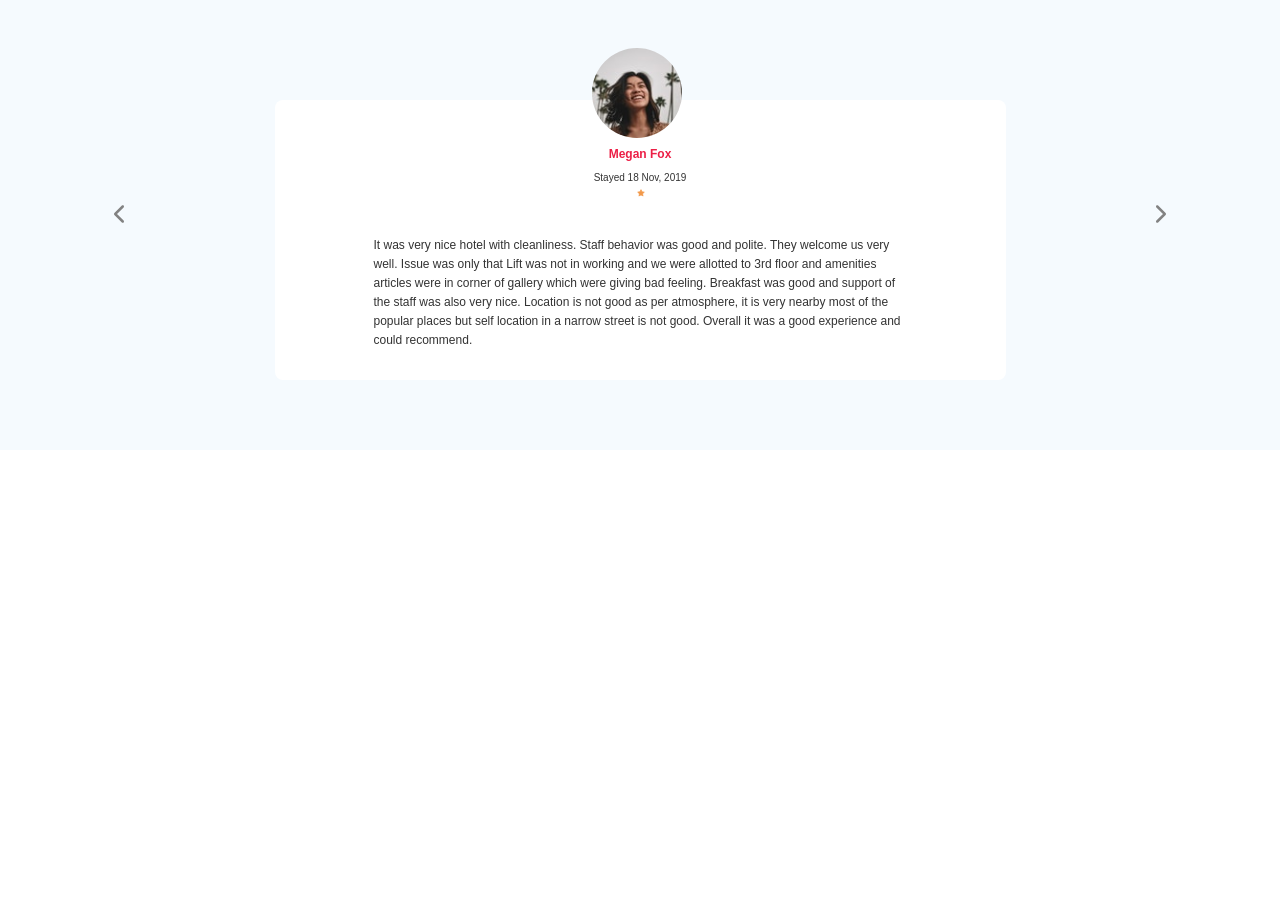
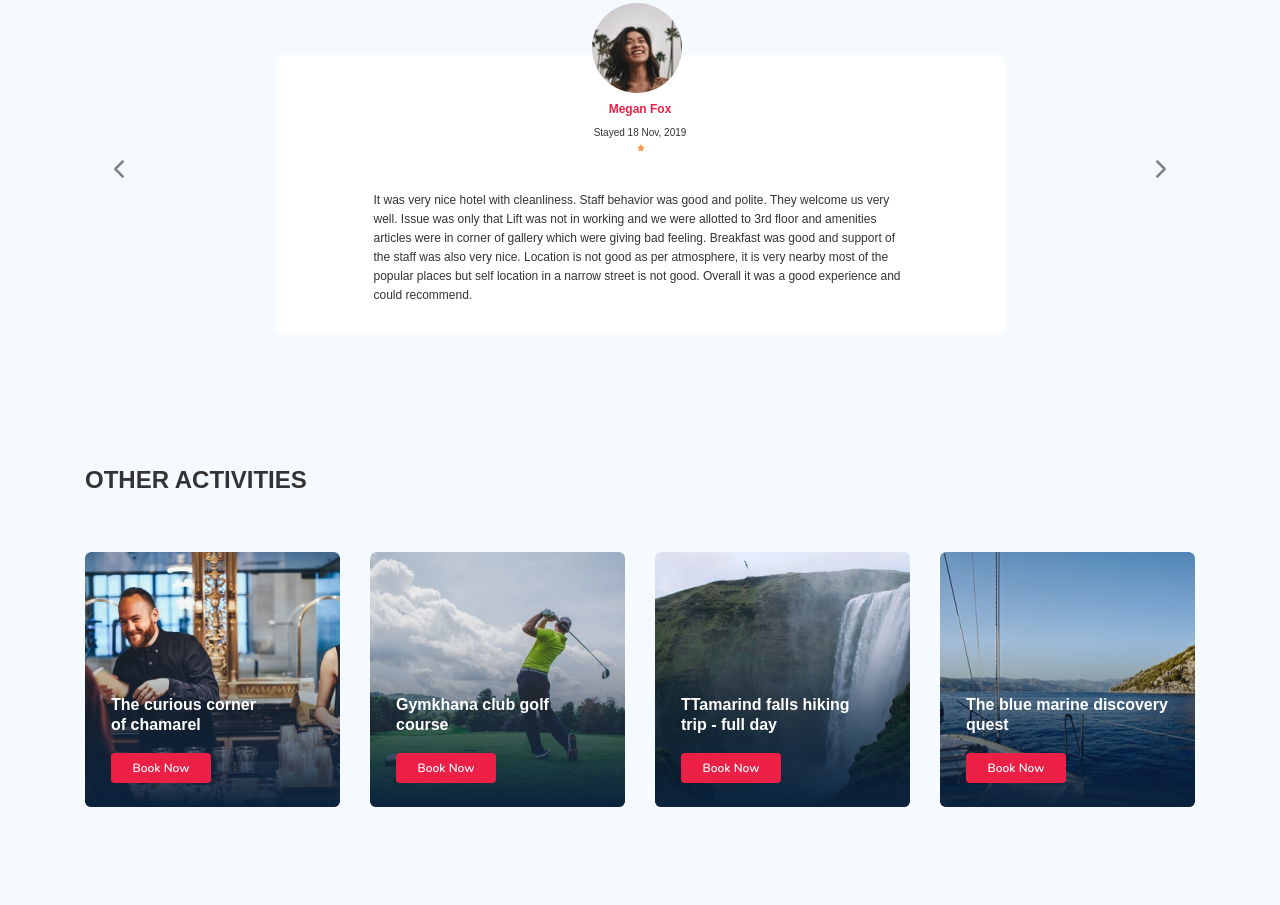
Before and after one commit to TasarGithub/tour-plan, a website: page index.html in a window 1280 px wide. Shown: the part 1318-2223 px from the top of the page. Before the commit the page ends 1768 px from the top, so only its background shows below. Drawn offline with nearby package versions, Linux system fonts and the light colour scheme; a web font is replaced by a local one.

Commit message:
create:  section activities with responsive

```diff
--- a/index.html
+++ b/index.html
@@ -368,6 +368,36 @@
 </section>
 <!-- /.reviews -->
 
+<section class="activities">
+	<div class="container activities__container">
+		<h2 class="title activities__title">Other Activities</h2>
+		<div class="activities__block">
+			<div class="activities__item" style="background-image: url('img/activities/foto-1.jpg');">
+				<span class="activities__text">The curious corner <br>
+					of&nbsp;chamarel</span>
+				<button class="activities__button">Book Now</button>
+			</div>
+			<div class="activities__item" style="background-image: url('img/activities/foto-2.jpg');">
+				<span class="activities__text">Gymkhana club golf <br>
+					course</span>
+				<button class="activities__button">Book Now</button>
+			</div>
+			<div class="activities__item" style="background-image: url('img/activities/foto-3.jpg');">
+				<span class="activities__text">TTamarind falls hiking
+					<br>trip - full day</span>
+				<button class="activities__button">Book Now</button>
+			</div>
+			<div class="activities__item" style="background-image: url('img/activities/foto-4.jpg');">
+				<span class="activities__text">The blue marine discovery <br>
+					quest</span>
+				<button class="activities__button">Book Now</button>
+			</div>
+		</div>
+		<!-- /.activities__block -->
+	</div>
+	<!-- /.container activites__container -->
+</section>
+<!-- /.activites -->
 
 <script src="//code.jquery.com/jquery-3.4.1.min.js"></script>
 <!--СТАРАЯ версия  <script src="https://unpkg.com/swiper/swiper-bundle.js"></script> -->
--- a/sass/_settings.sass
+++ b/sass/_settings.sass
@@ -31,12 +31,13 @@
 	margin: 0
 
 span, button, strong
-	word-break: break-all
+	//word-break: break-all
 
 button
 	outline: none
 	border: none
-	height: 100%
+	&:hover
+		cursor: pointer
 
 
 
--- /dev/null
+++ b/sass/blocks/_activities.sass
@@ -0,0 +1,88 @@
+.activities
+	padding: 60px 0 98px 0
+	background-color: $secondary
+	&__container
+		max-width: 1110px
+		@media screen and ( max-width: 1200px)
+			max-width: 700px
+		@media screen and ( max-width: 768px)
+			width: 95%
+
+	&__title
+		font-weight: bold
+		font-size: 24px
+		line-height: 30px
+		text-transform: uppercase
+		margin: 0 0 57px 0
+
+	&__block
+		display: flex
+		justify-content: space-between
+		color: $light
+		@media screen and ( max-width: 1200px)
+			flex-wrap: wrap
+
+	&__item
+		position: relative
+		display: flex
+		flex-direction: column
+		justify-content: flex-end
+		width: 255px
+		min-height: 255px
+		padding: 26px 26px 24px 26px
+		border-radius: 6px
+		overflow: hidden
+		background-repeat:  no-repeat
+		background-position: center
+		background-size: cover
+		@media screen and ( max-width: 1200px)
+			width: 339px
+			&:nth-child(1)
+				margin: 0 20px 20px 0
+			&:nth-child(2)
+				margin: 0 0 20px 0
+			&:nth-child(3)
+				margin: 0 20px 0 0
+		@media screen and ( max-width: 767px)
+			width: 100%
+			&:nth-child(1)
+				margin: 0 0 20px 0
+			&:nth-child(2)
+				margin: 0 0 20px 0
+			&:nth-child(3)
+				margin: 0 0 20px 0
+
+
+		&::before
+			content: ""
+			position: absolute
+			top: 0
+			left: 0
+			width: 100%
+			height: 100%
+			background: linear-gradient(179.83deg, rgba(196, 196, 196, 0) 35.34%, #0A223D 99.85%)
+
+
+
+	&__text
+		position: relative
+		flex: 0 0 auto
+		margin: 0 0 18px 0
+		font-weight: bold
+		font-size: 16px
+		line-height: 20px
+
+
+
+	&__button
+		flex: 0 0 auto
+		position: relative
+		max-width: 100px
+		padding: 7px 20px
+		font-family: Nunito
+		font-weight: 600
+		font-size: 12px
+		line-height: 16px
+		border-radius: 4px
+		background-color: $primary
+		color: inherit
--- a/sass/style.sass
+++ b/sass/style.sass
@@ -12,6 +12,7 @@
 @import 'blocks/booking'
 @import 'blocks/subscribe'
 @import 'blocks/reviewes'
+@import 'blocks/activities'
 @import 'blocks/footer'
 @import 'blocks/modal'
 @import 'media'
```
Also changed, not shown: css/style.css, dist/index.html, img/activities/foto-1.jpg (added), img/activities/foto-2.jpg (added), img/activities/foto-3.jpg (added), img/activities/foto-4.jpg (added).
